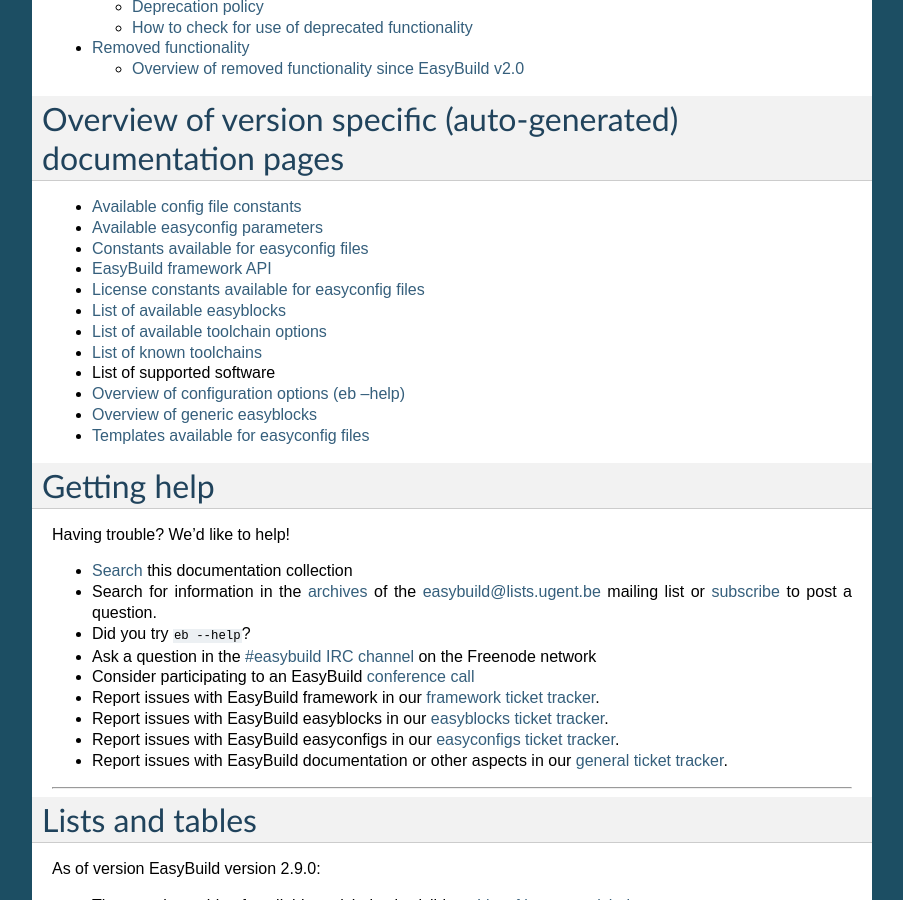
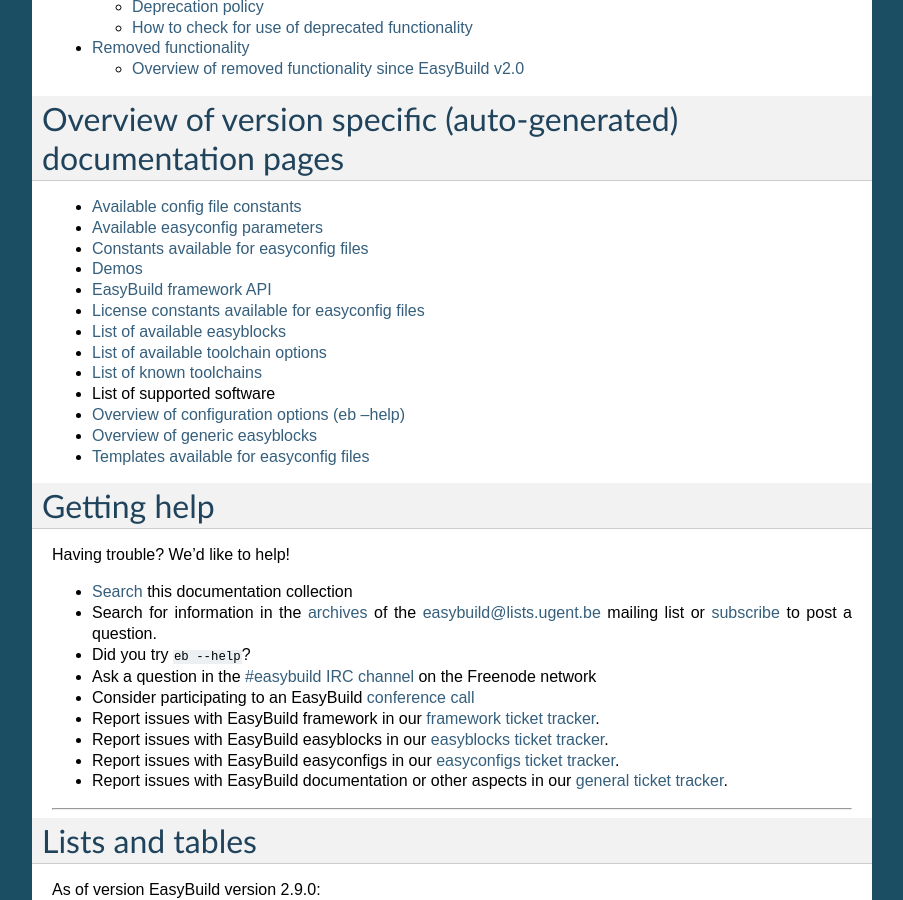
Before and after one commit to easybuilders/easybuild, a Sphinx documentation site: the page built from docs/index.rst, in a window 1280 px wide and 900 px high, scrolled down 4635 px. Shown: the whole window, without its empty margins (198-1101 px from the left). Built offline with Sphinx 7.4.7, drawn with Linux system fonts in a browser that asks for light colours.

Commit message:
include link to list of demos on index page

```diff
--- a/docs/index.rst
+++ b/docs/index.rst
@@ -85,6 +85,7 @@
 * :ref:`Available config file constants <avail_cfgfile_constants>`
 * :ref:`Available easyconfig parameters <vsd_avail_easyconfig_params>`
 * :ref:`Constants available for easyconfig files <avail_easyconfig_constants>`
+* :ref:`demos`
 * :ref:`EasyBuild framework API <easybuild_api_top>`
 * :ref:`License constants available for easyconfig files <avail_easyconfig_licenses>`
 * :ref:`List of available easyblocks <vsd_list_easyblocks>`
```
